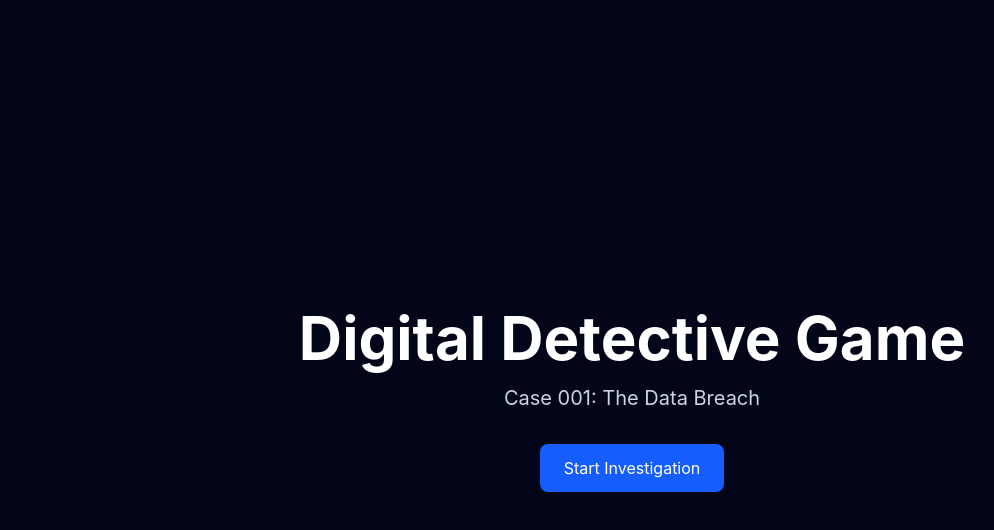
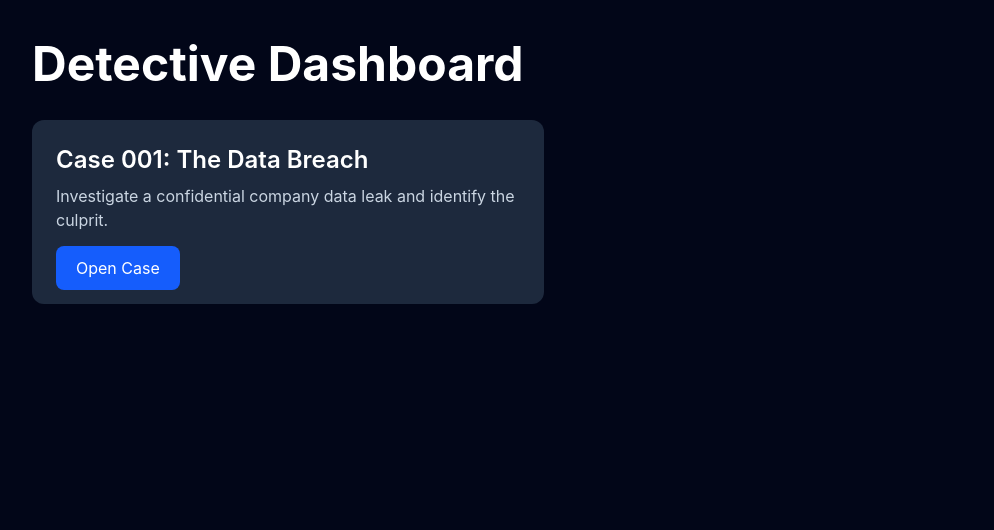
Before and after one commit to AsahinaKaiii/DigitalDetectiveGame, a React (Vite) app in the folder client/: page /dashboard in a window 1280 px wide. Shown: the top 530 px of the page, without its empty margins (8-1002 px from the left). Built offline with nearby package versions, Linux system fonts and the light colour scheme.

Commit message:
Add routing, dashboard and case pages

```diff
--- a/client/package.json
+++ b/client/package.json
@@ -13,6 +13,7 @@
     "@tailwindcss/vite": "^4.3.0",
     "react": "^19.2.6",
     "react-dom": "^19.2.6",
+    "react-router-dom": "^7.17.0",
     "tailwindcss": "^4.3.0"
   },
   "devDependencies": {
--- a/client/src/App.tsx
+++ b/client/src/App.tsx
@@ -1,18 +1,18 @@
+import { BrowserRouter, Routes, Route } from "react-router-dom";
+
+import HomePage from "./pages/HomePage";
+import DashboardPage from "./pages/DashboardPage";
+import CasePage from "./pages/CasePage";
+
 function App() {
   return (
-    <div className="min-h-screen bg-slate-950 text-white flex flex-col items-center justify-center">
-      <h1 className="text-6xl font-bold mb-4">
-        Digital Detective Game
-      </h1>
-
-      <p className="text-xl text-slate-300">
-        Case 001: The Data Breach
-      </p>
-
-      <button className="mt-8 px-6 py-3 bg-blue-600 rounded-lg hover:bg-blue-700">
-        Start Investigation
-      </button>
-    </div>
+    <BrowserRouter>
+      <Routes>
+        <Route path="/" element={<HomePage />} />
+        <Route path="/dashboard" element={<DashboardPage />} />
+        <Route path="/case/1" element={<CasePage />} />
+      </Routes>
+    </BrowserRouter>
   );
 }
 
--- /dev/null
+++ b/client/src/pages/CasePage.tsx
@@ -0,0 +1,25 @@
+function CasePage() {
+  return (
+    <div className="min-h-screen bg-slate-950 text-white p-10">
+      <h1 className="text-5xl font-bold mb-4">
+        Case 001: The Data Breach
+      </h1>
+
+      <p className="text-slate-300 mb-8">
+        A confidential customer database has been leaked.
+        Your task is to identify the responsible employee.
+      </p>
+
+      <div className="bg-slate-800 p-6 rounded-xl">
+        <h2 className="text-2xl font-semibold mb-2">
+          Investigation Status
+        </h2>
+
+        <p>Evidence Collected: 0/5</p>
+        <p>Suspects Identified: 0/3</p>
+      </div>
+    </div>
+  );
+}
+
+export default CasePage;
--- /dev/null
+++ b/client/src/pages/DashboardPage.tsx
@@ -0,0 +1,30 @@
+import { Link } from "react-router-dom";
+
+function DashboardPage() {
+  return (
+    <div className="min-h-screen bg-slate-950 text-white p-10">
+      <h1 className="text-5xl font-bold mb-8">
+        Detective Dashboard
+      </h1>
+
+      <div className="bg-slate-800 p-6 rounded-xl max-w-lg">
+        <h2 className="text-2xl font-semibold mb-2">
+          Case 001: The Data Breach
+        </h2>
+
+        <p className="text-slate-300 mb-6">
+          Investigate a confidential company data leak and identify the culprit.
+        </p>
+
+        <Link
+          to="/case/1"
+          className="bg-blue-600 px-5 py-3 rounded-lg hover:bg-blue-700"
+        >
+          Open Case
+        </Link>
+      </div>
+    </div>
+  );
+}
+
+export default DashboardPage;
--- /dev/null
+++ b/client/src/pages/HomePage.tsx
@@ -0,0 +1,24 @@
+import { Link } from "react-router-dom";
+
+function HomePage() {
+  return (
+    <div className="min-h-screen bg-slate-950 text-white flex flex-col items-center justify-center">
+      <h1 className="text-6xl font-bold mb-4">
+        Digital Detective Game
+      </h1>
+
+      <p className="text-xl text-slate-300">
+        Case 001: The Data Breach
+      </p>
+
+      <Link
+        to="/dashboard"
+        className="mt-8 px-6 py-3 bg-blue-600 rounded-lg hover:bg-blue-700"
+      >
+        Start Investigation
+      </Link>
+    </div>
+  );
+}
+
+export default HomePage;
```
Also changed, not shown: 1 other file (tests, documents, lock files or other folders).
